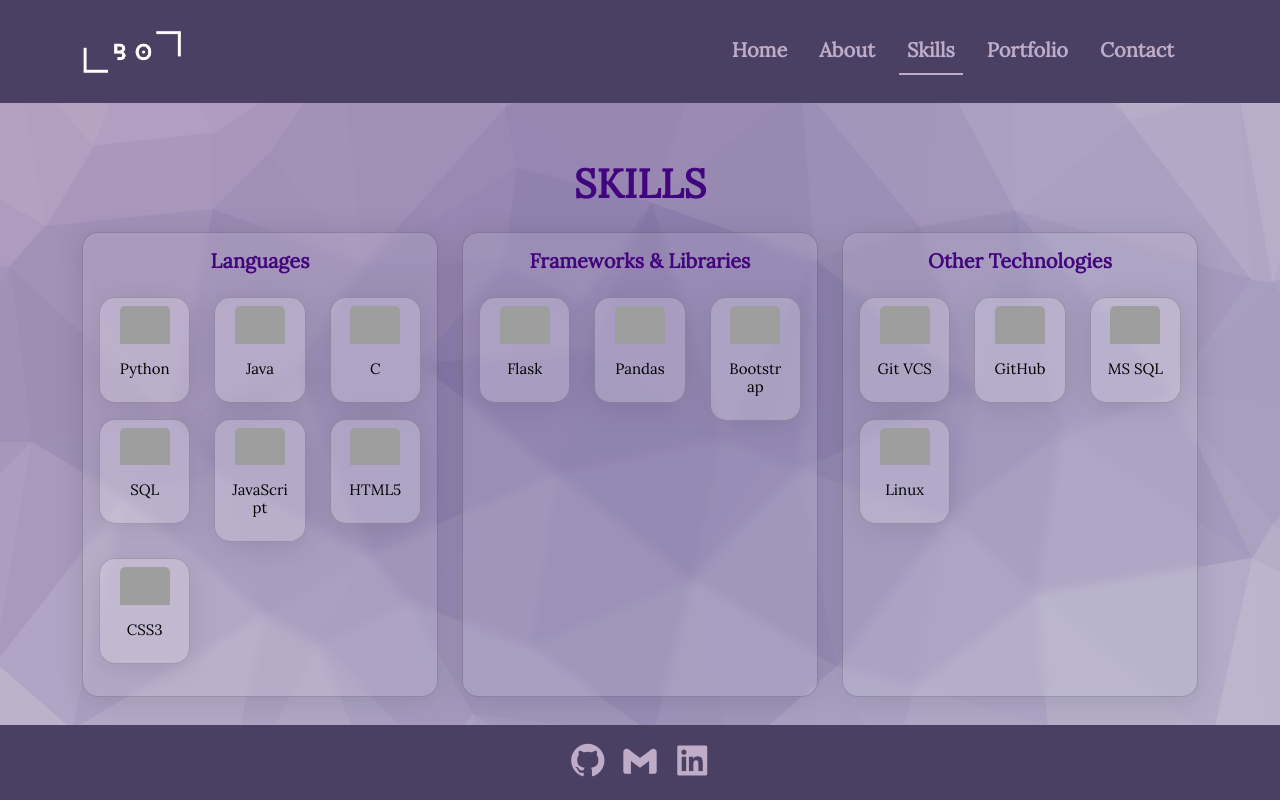
After one commit to BogdanOtava/Portfolio-Website, a Flask app: page /skills in a window 1280 px wide. The commit adds this page. Run offline with Flask 2, Linux system fonts and the light colour scheme; grey boxes are pictures that could not be loaded.

Commit message:
Added - Skills Page

```diff
--- a/application/application.py
+++ b/application/application.py
@@ -2,7 +2,7 @@
 
 from flask import Flask, render_template
 from config import TEMPLATES_PATH, TEXT_PATH
-from application.helpers import is_active, read_file
+from application.helpers import *
 
 
 app = Flask(__name__, template_folder=TEMPLATES_PATH)
@@ -23,3 +23,12 @@ def about():
     content = read_file(f"{TEXT_PATH}/about.txt")
 
     return render_template("about.html", content=content)
+
+
+@app.route("/skills")
+def skills():
+    """Renders the 'Skills' page of the website."""
+
+    skills = get_skills(f"{TEXT_PATH}/skills.json")
+
+    return render_template("skills.html", skills=skills)
--- a/application/static/css/styles.css
+++ b/application/static/css/styles.css
@@ -12,6 +12,10 @@
 body {
     background: rgb(200, 198, 215);
     font-family: "Lora", serif;
+}
+
+.background {
+    z-index: -1;
 }
 
 /*********************/
@@ -35,6 +39,24 @@ body {
 .btn a {
     text-decoration: none;
     color: inherit;
+}
+
+/*********************/
+/*  CARDS            */
+/*********************/
+
+.card-design {
+    background: rgba(255, 255, 255, 0.10);
+    border-radius: 16px;
+    box-shadow: 0 4px 30px rgba(0, 0, 0, 0.1);
+    backdrop-filter: blur(5px);
+    -webkit-backdrop-filter: blur(6.8px);
+}
+
+.inner-card-design {
+    background: rgba(255, 255, 255, 0.20);
+    border-radius: 16px;
+    box-shadow: 0 4px 30px rgba(0, 0, 0, 0.1);
 }
 
 /*********************/
@@ -211,3 +214,39 @@ body {
 .about .paragraph {
     font-size: 17px;
 }
+
+/*********************/
+/*  SKILLS           */
+/*********************/
+
+.skills {
+    margin-top: 10rem;
+}
+
+.skills .page-title {
+    color: var(--highlights-color);
+    font-weight: 900;
+}
+
+.skills .inner-card {
+    transition: 0.3s;
+}
+
+.skills .inner-card:hover {
+    transform: scale(1.10);
+}
+
+.skills .card-title {
+    color:var(--highlights-color);
+    font-weight: 700;
+}
+
+.skills .inner-card .card-title {
+    color: rgb(0, 0, 0);
+    font-weight: 500;
+    font-size: 15px;
+}
+
+.skills .inner-card .img-fluid {
+    max-width: 50px;
+}
--- /dev/null
+++ b/application/static/text/skills.json
@@ -0,0 +1,74 @@
+{
+    "cards": [
+        {
+            "image": "https://img.icons8.com/color/256/python--v1.png",
+            "title": "Python",
+            "type": "language"
+        },
+        {
+            "image": "https://img.icons8.com/color/256/java-coffee-cup-logo.png",
+            "title": "Java",
+            "type": "language"
+        },
+        {
+            "image": "https://img.icons8.com/color/256/c-programming.png",
+            "title": "C",
+            "type": "language"
+        },
+        {
+            "image": "https://img.icons8.com/ios-filled/256/sql.png",
+            "title": "SQL",
+            "type":"language"
+        },
+        {
+            "image": "https://img.icons8.com/color/256/javascript.png",
+            "title": "JavaScript",
+            "type": "language"
+        },
+        {
+            "image": "https://img.icons8.com/fluency/256/html-5.png",
+            "title": "HTML5",
+            "type": "language"
+        },
+        {
+            "image": "https://img.icons8.com/color/256/css3.png",
+            "title": "CSS3",
+            "type": "language"
+        },
+        {
+            "image": "https://img.icons8.com/ios/256/flask.png",
+            "title": "Flask",
+            "type": "framework"
+        },
+        {
+            "image": "https://img.icons8.com/color/256/pandas.png",
+            "title": "Pandas",
+            "type": "library"
+        },
+        {
+            "image": "https://img.icons8.com/color/256/bootstrap.png",
+            "title": "Bootstrap",
+            "type":"framework"
+        },
+        {
+            "image": "https://img.icons8.com/color/256/git.png",
+            "title": "Git VCS",
+            "type": "technology"
+        },
+        {
+            "image": "https://img.icons8.com/glyph-neue/256/github.png",
+            "title": "GitHub",
+            "type": "technology"
+        },
+        {
+            "image": "https://img.icons8.com/color/256/microsoft-sql-server.png",
+            "title": "MS SQL",
+            "type": "technology"
+        },
+        {
+            "image": "https://img.icons8.com/color/256/linux.png",
+            "title": "Linux",
+            "type": "technology"
+        }
+    ]
+}
--- a/application/templates/layout.html
+++ b/application/templates/layout.html
@@ -43,7 +43,7 @@
                     <ul class="navbar-nav ms-auto">
                         <li class="nav-item"><a class="nav-link me-3 {{ request.path | is_active(url_for('index')) }}" href="{{ url_for('index') }}">Home</a></li>
                         <li class="nav-item"><a class="nav-link me-3 {{ request.path | is_active(url_for('about')) }}" href="{{ url_for('about') }}">About</a></li>
-                        <li class="nav-item"><a class="nav-link me-3" href="#">Skills</a></li>
+                        <li class="nav-item"><a class="nav-link me-3 {{ request.path | is_active(url_for('skills')) }}" href="{{ url_for('skills') }}">Skills</a></li>
                         <li class="nav-item"><a class="nav-link me-3" href="#">Portfolio</a></li>
                         <li class="nav-item"><a class="nav-link me-3" href="#">Contact</a></li>
                     </ul>
@@ -62,9 +62,9 @@
             <div class="container text-center">
                 <div class="row">
                     <div class="col-sm-12">
-                        <a href="#"><i class="social-icon bx bxl-github px-1"></i></a>
-                        <a href="#"><i class="social-icon bx bxl-gmail px-1"></i></a>
-                        <a href="#"><i class="social-icon bx bxl-linkedin-square px-1"></i></a>
+                        <a href="https://github.com/BogdanOtava"><i class="social-icon bx bxl-github px-1"></i></a>
+                        <a href="{{ url_for('index') }}"><i class="social-icon bx bxl-gmail px-1"></i></a>
+                        <a href="https://www.linkedin.com/in/bogdan-otav%C4%83-26087b23b/"><i class="social-icon bx bxl-linkedin-square px-1"></i></a>
                     </div>
                 </div>
             </div>
--- /dev/null
+++ b/application/templates/skills.html
@@ -0,0 +1,96 @@
+<!-- The 'Skills' page -->
+
+{% extends "layout.html" %}
+
+{% block head %}
+    <!-- Inherit from 'layout.html' -->
+    {{ super() }}
+{% endblock %}
+
+{% block title %}
+    Skills
+{% endblock %}
+
+{% block main %}
+    <!-- Background -->
+    <img src="../static/images/trianglify_background.png" class="background position-fixed w-100 h-100 top-0 start-0" loading="lazy">
+    <!-- End of Background -->
+    <!-- Main Content -->
+    <div class="container skills mb-5 pb-5">
+        <!-- Title -->
+        <div class="row mb-3">
+            <div class="col-md-12 text-center">
+                <h1 class="page-title">SKILLS</h1>
+            </div>
+        </div>
+        <!-- End of Title -->
+        <!-- Cards -->
+        <div class="row">
+            <!-- Languages Card -->
+            <div class="col-md-4 d-flex align-items-stretch">
+                <div class="card languages-card card-design">
+                    <div class="card-body">
+                        <h5 class="card-title text-center mb-4">Languages</h5>
+                        <div class="row">
+                            {% for language in skills[0] %}
+                                <div class="col-md-4 mb-3">
+                                    <div class="card inner-card inner-card-design">
+                                        <img src="{{ language.image }}" class="img-fluid card-img-top mx-auto d-block mt-2">
+                                        <div class="card-body">
+                                            <h5 class="card-title text-center">{{ language.title }}</h5>
+                                        </div>
+                                    </div>
+                                </div>
+                            {% endfor %}
+                        </div>
+                    </div>
+                </div>
+            </div>
+            <!-- End of Languages Card -->
+            <!-- Frameworks & Libraries Card -->
+            <div class="col-md-4 d-flex align-items-stretch my-3 my-md-0">
+                <div class="card frameworks-card card-design flex-fill">
+                    <div class="card-body">
+                        <h5 class="card-title text-center mb-4">Frameworks & Libraries</h5>
+                        <div class="row">
+                            {% for framework in skills[1] %}
+                                <div class="col-md-4 mb-3">
+                                    <div class="card inner-card inner-card-design">
+                                        <img src="{{ framework.image }}" class="img-fluid card-img-top mx-auto d-block mt-2">
+                                        <div class="card-body">
+                                            <h5 class="card-title text-center">{{ framework.title }}</h5>
+                                        </div>
+                                    </div>
+                                </div>
+                            {% endfor %}
+                        </div>
+                    </div>
+                </div>
+            </div>
+            <!-- End of Frameworks & Libraries Card -->
+            <!-- Other Technologies Card -->
+            <div class="col-md-4 d-flex align-items-stretch">
+                <div class="card technologies-card card-design">
+                    <div class="card-body">
+                        <h5 class="card-title text-center mb-4">Other Technologies</h5>
+                        <div class="row">
+                            {% for technology in skills[2] %}
+                                <div class="col-md-4 mb-3">
+                                    <div class="card inner-card inner-card-design">
+                                        <img src="{{ technology.image }}" class="img-fluid card-img-top mx-auto d-block mt-2">
+                                        <div class="card-body">
+                                            <h5 class="card-title text-center">{{ technology.title }}</h5>
+                                        </div>
+                                    </div>
+                                </div>
+                            {% endfor %}
+                        </div>
+                    </div>
+                </div>
+            </div>
+            <!-- End of Other Technologies Card -->
+        </div>
+        <!-- End of Cards -->
+    </div>
+    <!-- End of Main Content -->
+{% endblock %}
```
Also changed, not shown: other parts of application/static/css/styles.css (+6 -25 lines), application/helpers.py (+49 -17 lines), application/templates/about.html (+6 -6 lines), application/templates/index.html (+8 -2 lines), idea.md (+4 -4 lines).
